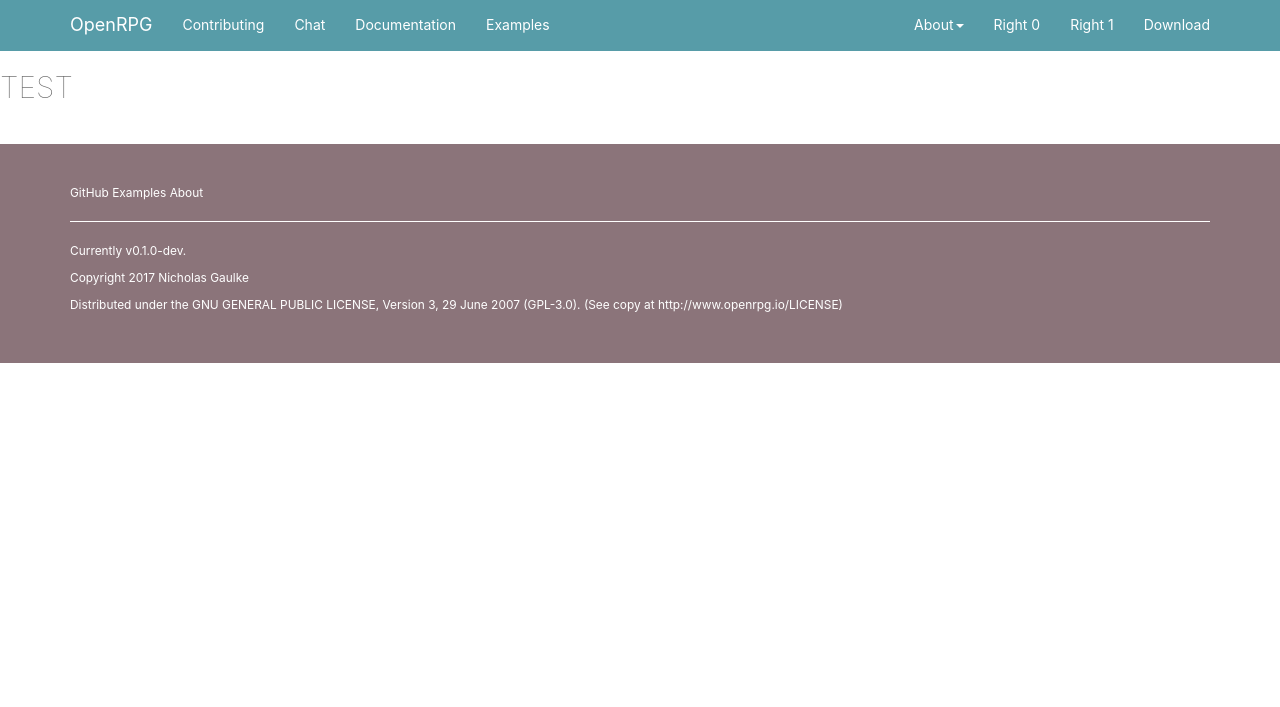
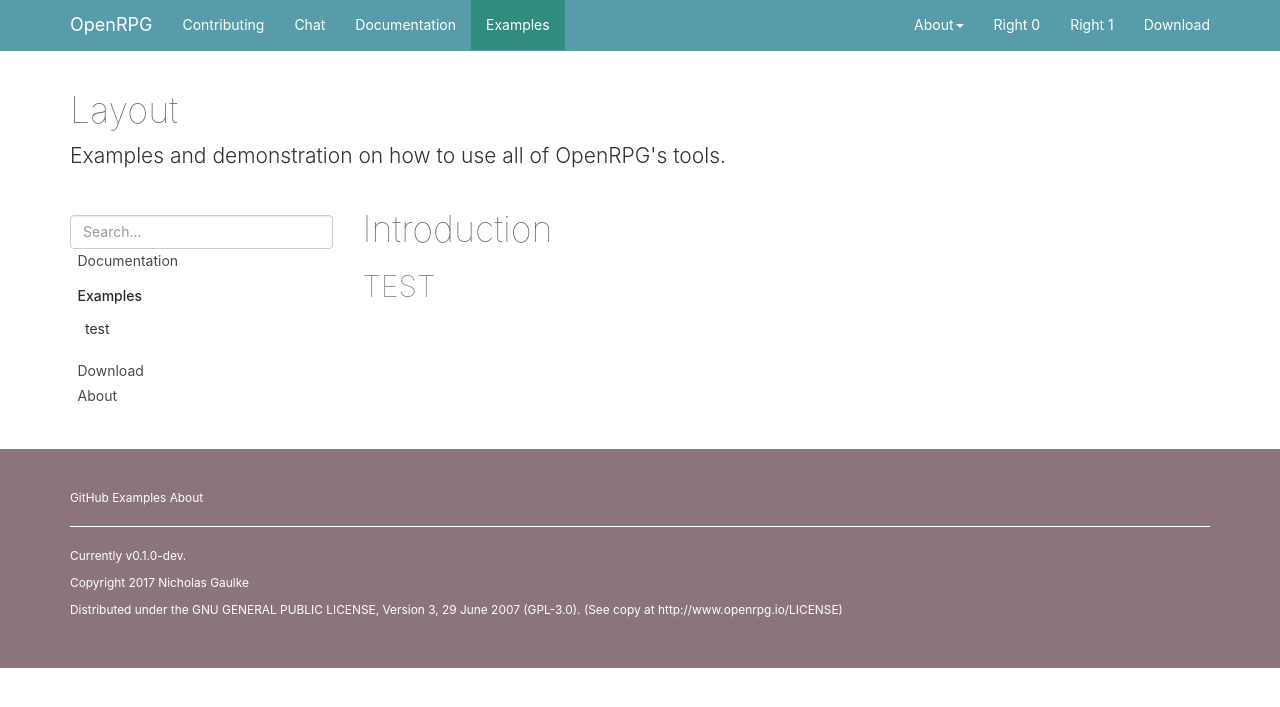
Before and after one commit to incomingstick/OpenRPG, a Jekyll site: the page built from docs/examples/example.md, in a window 1280 px wide. Shown: the top 707 px of the page. Built offline with Jekyll 4.4.1, drawn with Linux system fonts in a browser that asks for light colours; nearby versions of some CDN libraries; our own code applies the rules of GitHub Pages for plain Markdown files.

Commit message:
highlight navbar added

```diff
--- a/docs/_data/nav.yml
+++ b/docs/_data/nav.yml
@@ -4,6 +4,10 @@
     - title: Dice
     - title: Name Generator
     - title: Character Generator
+
+- title: Examples
+  pages:
+    - title: test
 
 - title: Download
 
--- a/docs/_includes/top-nav.html
+++ b/docs/_includes/top-nav.html
@@ -16,8 +16,8 @@
       <ul class="nav navbar-nav">
         <li><a href="https://github.com/incomingstick/OpenRPG/blob/master/.github/CONTRIBUTING.md">Contributing</a></li>
         <li><a href="https://discord.gg/vdwKeZg">Chat</a></li>
-        <li><a href="{{ site.baseurl }}/documentation/introduction">Documentation</a></li>
-        <li><a href="{{ site.baseurl }}/examples/">Examples</a></li>
+        <li><a {% if page.group == "documentation" %}class="highlight"{% endif %} href="{{ site.baseurl }}/documentation/introduction">Documentation</a></li>
+        <li><a {% if page.group == "examples" %}class="highlight"{% endif %} href="{{ site.baseurl }}/examples/">Examples</a></li>
       </ul>
       <ul class="nav navbar-nav navbar-right">
         <li class="dropdown">
--- a/docs/css/style.css
+++ b/docs/css/style.css
@@ -135,12 +135,16 @@ a, a:hover, a:active, a:visited {
 }
 
 .doc-sidenav-active>a {
-	color: #fff;
+	color: #fff !important;
 	background-color: #328b7f;
 }
 
 .hidden-sm-down {
 	margin-top: 25px;
+}
+
+.highlight {
+	background-color: #328b7f;
 }
 
 /*Subcategory xmlpackage mobile styles*/
--- a/docs/examples/example.md
+++ b/docs/examples/example.md
@@ -1 +1,8 @@
+---
+layout: docs
+title: Introduction
+description: OpenRPG all the tools you need to get creative
+group: examples
+redirect_from: "/examples/"
+---
 <h2>TEST</h2>
```
